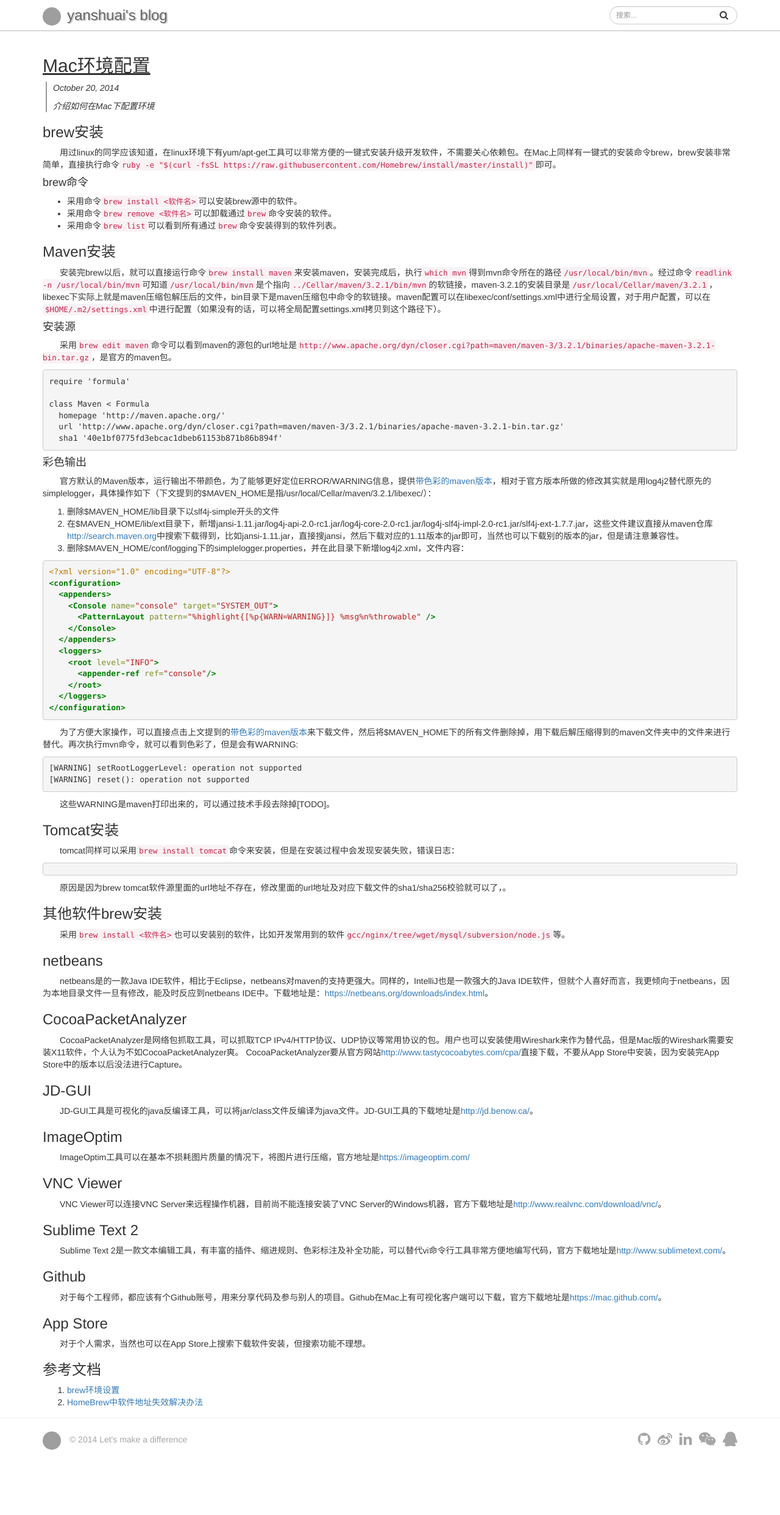
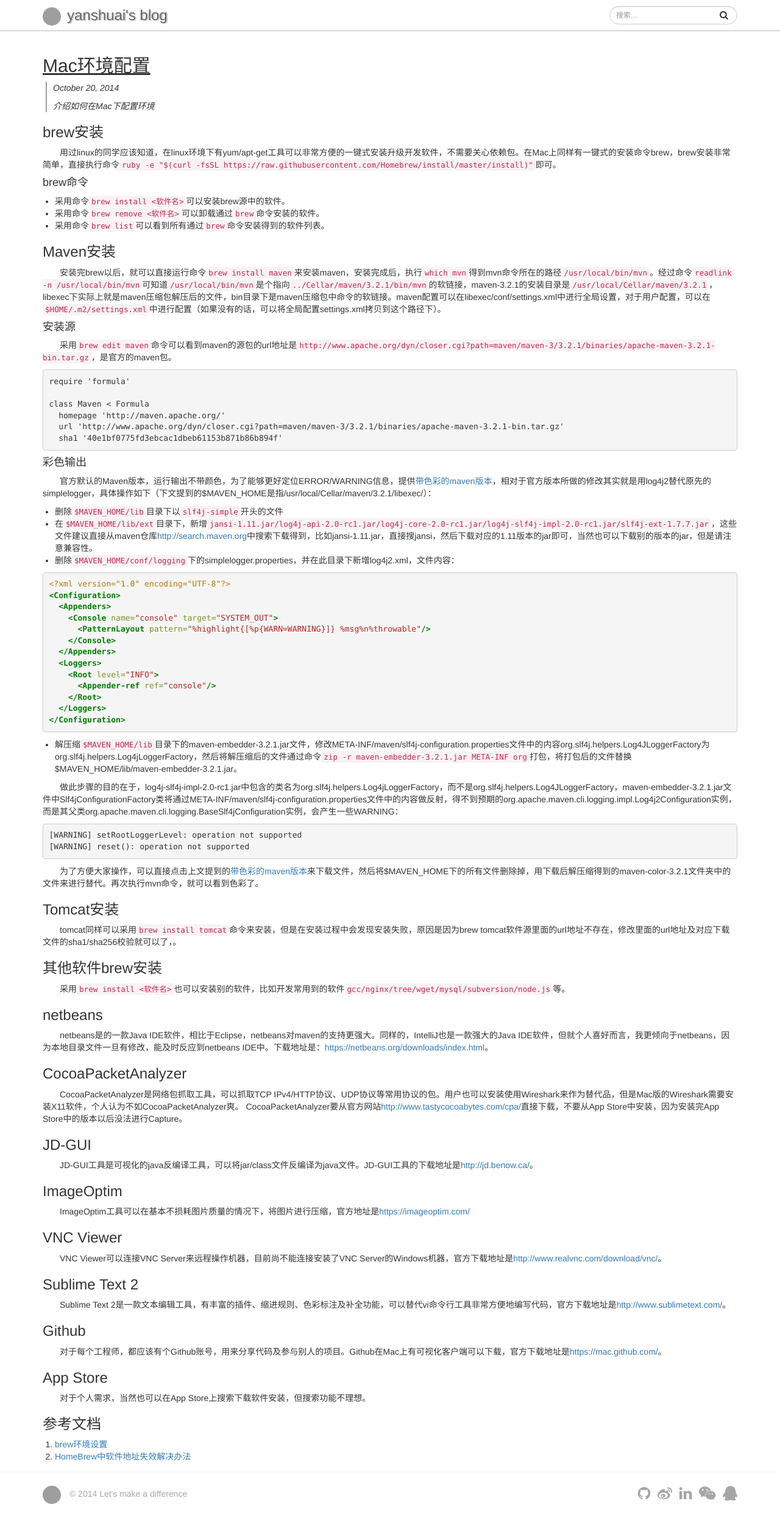
Before and after one commit to yanshuai/blog, a Jekyll site: the page built from _posts/2014-10-20-Mac环境配置.md, in a window 1280 px wide. Shown: the whole page at 61% size. Built offline with Jekyll 4.4.1, drawn with Linux system fonts in a browser that asks for light colours; nearby versions of some CDN libraries; Markdown is read by kramdown in place of the engine named in the settings; comment, search, counter and statistics services are not loaded; before the commit the page ends 2396 px from its top, so only the background shows below that; grey boxes are pictures that could not be loaded.

Commit message:
更新blog页面

````diff
--- a/_posts/2014-10-20-Mac环境配置.md
+++ b/_posts/2014-10-20-Mac环境配置.md
@@ -33,45 +33,42 @@
 
 #### 彩色输出
 
-官方默认的Maven版本，运行输出不带颜色，为了能够更好定位ERROR/WARNING信息，提供[带色彩的maven版本](maven.zip)，相对于官方版本所做的修改其实就是用log4j2替代原先的simplelogger，具体操作如下（下文提到的$MAVEN_HOME是指/usr/local/Cellar/maven/3.2.1/libexec/）：
+官方默认的Maven版本，运行输出不带颜色，为了能够更好定位ERROR/WARNING信息，提供[带色彩的maven版本](http://pan.baidu.com/s/1kT5NoVX)，相对于官方版本所做的修改其实就是用log4j2替代原先的simplelogger，具体操作如下（下文提到的$MAVEN_HOME是指/usr/local/Cellar/maven/3.2.1/libexec/）：
 
-1. 删除$MAVEN_HOME/lib目录下以slf4j-simple开头的文件
-2. 在$MAVEN_HOME/lib/ext目录下，新增jansi-1.11.jar/log4j-api-2.0-rc1.jar/log4j-core-2.0-rc1.jar/log4j-slf4j-impl-2.0-rc1.jar/slf4j-ext-1.7.7.jar，这些文件建议直接从maven仓库[http://search.maven.org](http://search.maven.org)中搜索下载得到，比如jansi-1.11.jar，直接搜jansi，然后下载对应的1.11版本的jar即可，当然也可以下载别的版本的jar，但是请注意兼容性。
-3. 删除$MAVEN_HOME/conf/logging下的simplelogger.properties，并在此目录下新增log4j2.xml，文件内容：
+* 删除```$MAVEN_HOME/lib```目录下以```slf4j-simple```开头的文件
+* 在```$MAVEN_HOME/lib/ext```目录下，新增```jansi-1.11.jar/log4j-api-2.0-rc1.jar/log4j-core-2.0-rc1.jar/log4j-slf4j-impl-2.0-rc1.jar/slf4j-ext-1.7.7.jar```，这些文件建议直接从maven仓库[http://search.maven.org](http://search.maven.org)中搜索下载得到，比如jansi-1.11.jar，直接搜jansi，然后下载对应的1.11版本的jar即可，当然也可以下载别的版本的jar，但是请注意兼容性。
+* 删除```$MAVEN_HOME/conf/logging```下的simplelogger.properties，并在此目录下新增log4j2.xml，文件内容：
 
 ```xml
 <?xml version="1.0" encoding="UTF-8"?>
-<configuration>
-  <appenders>
+<Configuration>
+  <Appenders>
     <Console name="console" target="SYSTEM_OUT">
-      <PatternLayout pattern="%highlight{[%p{WARN=WARNING}]} %msg%n%throwable" />
+      <PatternLayout pattern="%highlight{[%p{WARN=WARNING}]} %msg%n%throwable"/>
     </Console>
-  </appenders>
-  <loggers>
-    <root level="INFO">
-      <appender-ref ref="console"/>
-    </root>
-  </loggers>
-</configuration>
+  </Appenders>
+  <Loggers>
+    <Root level="INFO">
+      <Appender-ref ref="console"/>
+    </Root>
+  </Loggers>
+</Configuration>
 ```
 
-为了方便大家操作，可以直接点击上文提到的[带色彩的maven版本](maven.zip)来下载文件，然后将$MAVEN_HOME下的所有文件删除掉，用下载后解压缩得到的maven文件夹中的文件来进行替代。再次执行mvn命令，就可以看到色彩了，但是会有WARNING:
+* 解压缩```$MAVEN_HOME/lib```目录下的maven-embedder-3.2.1.jar文件，修改META-INF/maven/slf4j-configuration.properties文件中的内容org.slf4j.helpers.Log4JLoggerFactory为org.slf4j.helpers.Log4jLoggerFactory，然后将解压缩后的文件通过命令```zip -r maven-embedder-3.2.1.jar META-INF org```打包，将打包后的文件替换$MAVEN_HOME/lib/maven-embedder-3.2.1.jar。
+
+做此步骤的目的在于，log4j-slf4j-impl-2.0-rc1.jar中包含的类名为org.slf4j.helpers.Log4jLoggerFactory，而不是org.slf4j.helpers.Log4JLoggerFactory，maven-embedder-3.2.1.jar文件中Slf4jConfigurationFactory类将通过META-INF/maven/slf4j-configuration.properties文件中的内容做反射，得不到预期的org.apache.maven.cli.logging.impl.Log4j2Configuration实例，而是其父类org.apache.maven.cli.logging.BaseSlf4jConfiguration实例，会产生一些WARNING：
 
 ```
 [WARNING] setRootLoggerLevel: operation not supported
 [WARNING] reset(): operation not supported
 ```
 
-这些WARNING是maven打印出来的，可以通过技术手段去除掉[TODO]。
+为了方便大家操作，可以直接点击上文提到的[带色彩的maven版本](http://pan.baidu.com/s/1kT5NoVX)来下载文件，然后将$MAVEN_HOME下的所有文件删除掉，用下载后解压缩得到的maven-color-3.2.1文件夹中的文件来进行替代。再次执行mvn命令，就可以看到色彩了。
 
 ### Tomcat安装
 
-tomcat同样可以采用```brew install tomcat```命令来安装，但是在安装过程中会发现安装失败，错误日志：
-
-```
-```
-
-原因是因为brew tomcat软件源里面的url地址不存在，修改里面的url地址及对应下载文件的sha1/sha256校验就可以了，。
+tomcat同样可以采用```brew install tomcat```命令来安装，但是在安装过程中会发现安装失败，原因是因为brew tomcat软件源里面的url地址不存在，修改里面的url地址及对应下载文件的sha1/sha256校验就可以了，。
 
 ### 其他软件brew安装
 
--- a/css/blog.css
+++ b/css/blog.css
@@ -155,3 +155,7 @@
 #disqus_thread {
   margin: 5px 0px 5px 0px;
 }
+
+ul, ol {
+  -webkit-padding-start: 20px;
+}
````
Also changed, not shown: _posts/2014-10-27-jspringbot-selenium-百度阿拉丁搜索测试用例.md (added, +77 -0 lines), 2014/10/27/jspringbot-selenium-百度阿拉丁搜索测试用例报告.png (added).
